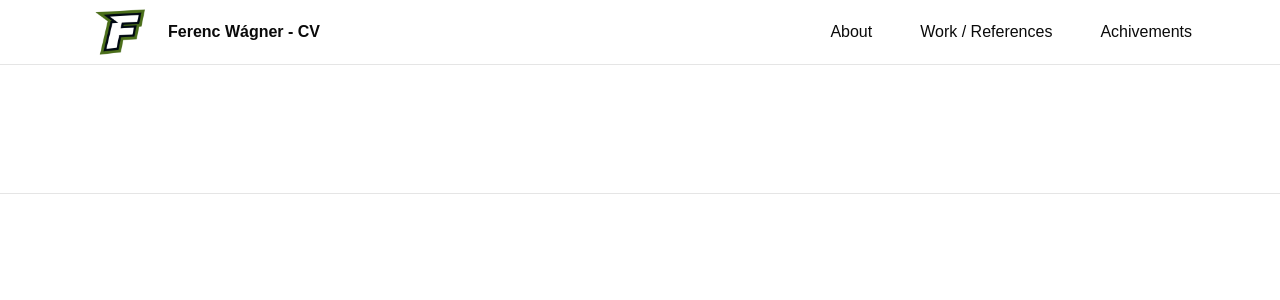
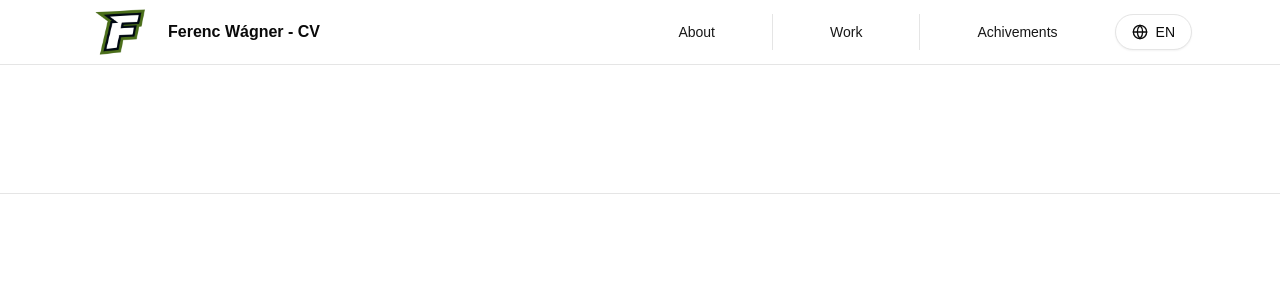
Before and after one commit to WFeree/fhub, a React (Vite) app: page / in a window 1280 px wide. Shown: the top 300 px of the page. Built offline with nearby package versions, Linux system fonts and the light colour scheme.

Commit message:
Navbar hover effect added LangSelector component added

```diff
--- /dev/null
+++ b/src/components/LangSelector.tsx
@@ -0,0 +1,13 @@
+import { Globe } from "lucide-react"
+import { Button } from "./ui/button"
+
+const LangSelector = () => {
+  return (
+    <Button variant="outline" className="flex border rounded-4xl px-4 py-2 items-center gap-2">
+      <Globe size={18}/>
+      <span>EN</span>
+    </Button>
+  )
+}
+
+export default LangSelector
--- a/src/components/navbar.tsx
+++ b/src/components/navbar.tsx
@@ -1,4 +1,16 @@
+import LangSelector from "./LangSelector"
+import { Button } from "./ui/button"
+import { Separator } from "./ui/separator"
 const Navbar = () => {
+  const NavItem = (href: string, label: string) => {
+    return <a href={"#" + href} className="relative group">
+      <Button variant="link" className="relative px-2">
+        {label}
+        <span className="absolute left-0 -bottom-1 h-0.5 bg-black transition-all duration-300 w-0 group-hover:w-full"/>
+      </Button>
+    </a>
+  }
+
   return (
     <header className="bg-white sticky top-0 z-50 w-full border-b backdrop-blur-2xl">
       <nav className="flex mx-auto h-16 max-w-6xl items-center justify-center px-6">
@@ -6,10 +18,13 @@ const Navbar = () => {
           <img src="./logotrans.png" className="h-16"/>
           <span className="font-bold">Ferenc Wágner - CV</span>
         </div>
-        <div className="flex justify-center gap-12">
-          <a href="#">About</a>
-          <a href="#">Work / References</a>
-          <a href="#">Achivements</a>
+        <div className="flex justify-center items-center gap-12">
+          {NavItem("", "About")}
+          <Separator orientation="vertical"/>
+          {NavItem("", "Work")}
+          <Separator orientation="vertical"/>
+          {NavItem("", "Achivements")}
+          <LangSelector/>
         </div>
       </nav>
     </header>
--- a/src/components/ui/button.tsx
+++ b/src/components/ui/button.tsx
@@ -3,7 +3,7 @@ import { cva, type VariantProps } from "class-variance-authority"
 import { cn } from "cn"
 
 const buttonVariants = cva(
-  "group/button inline-flex shrink-0 items-center justify-center rounded-md border border-transparent bg-clip-padding text-sm font-medium whitespace-nowrap transition-all outline-none select-none focus-visible:border-ring focus-visible:ring-3 focus-visible:ring-ring/50 active:not-aria-[haspopup]:translate-y-px disabled:pointer-events-none disabled:opacity-50 aria-invalid:border-destructive aria-invalid:ring-3 aria-invalid:ring-destructive/20 dark:aria-invalid:border-destructive/50 dark:aria-invalid:ring-destructive/40 [&_svg]:pointer-events-none [&_svg]:shrink-0 [&_svg:not([class*='size-'])]:size-4",
+  "group/button inline-flex shrink-0 items-center justify-center rounded-md border border-transparent bg-clip-padding text-sm font-medium whitespace-nowrap transition-all outline-none select-none focus-visible:border-ring focus-visible:ring-3 focus-visible:ring-ring/50 active:not-aria-[haspopup]:translate-y-px disabled:pointer-events-none disabled:opacity-50 aria-invalid:border-destructive aria-invalid:ring-3 aria-invalid:ring-destructive/20 dark:aria-invalid:border-destructive/50 dark:aria-invalid:ring-destructive/40 [&_svg]:pointer-events-none [&_svg]:shrink-0 [&_svg:not([class*='size-'])]:size-4 hover:cursor-pointer",
   {
     variants: {
       variant: {
@@ -16,7 +16,7 @@ const buttonVariants = cva(
           "hover:bg-muted hover:text-foreground aria-expanded:bg-muted aria-expanded:text-foreground dark:hover:bg-muted/50",
         destructive:
           "bg-destructive/10 text-destructive hover:bg-destructive/20 focus-visible:border-destructive/40 focus-visible:ring-destructive/20 dark:bg-destructive/20 dark:hover:bg-destructive/30 dark:focus-visible:ring-destructive/40",
-        link: "text-primary underline-offset-4 hover:underline",
+        link: "text-primary",
       },
       size: {
         default:
```
